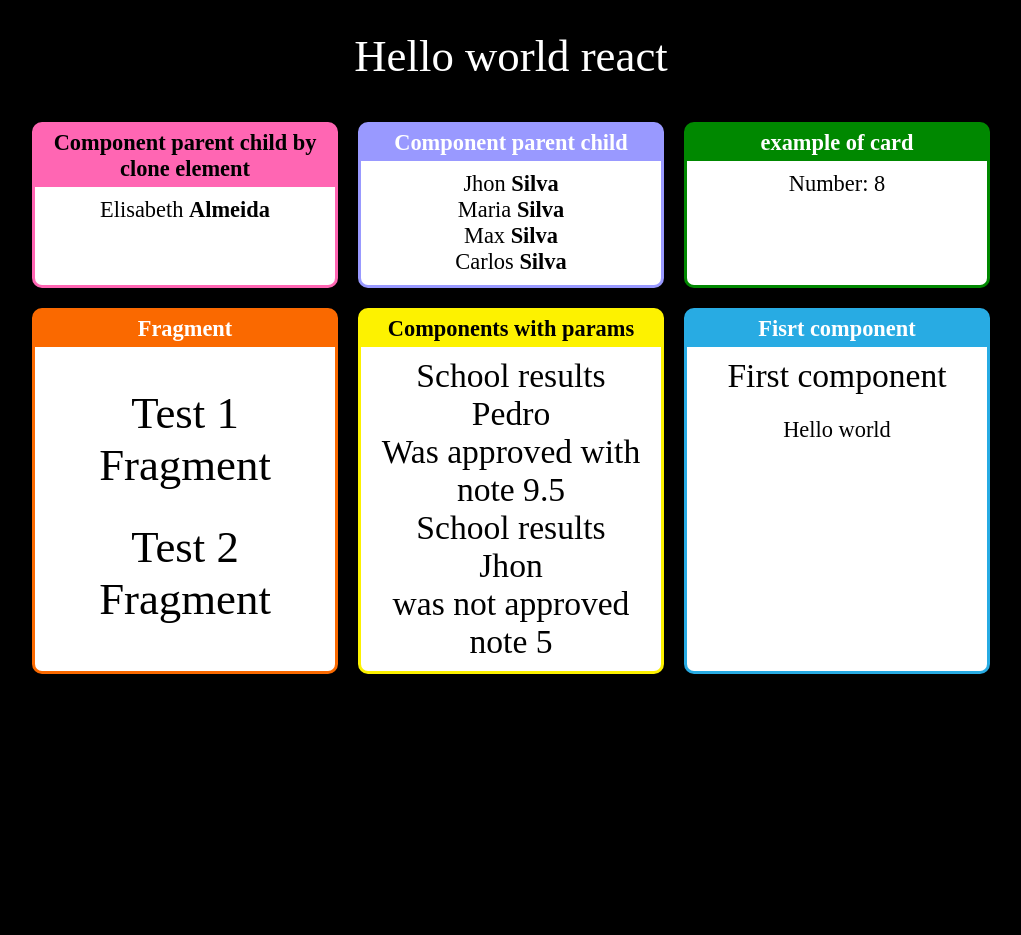
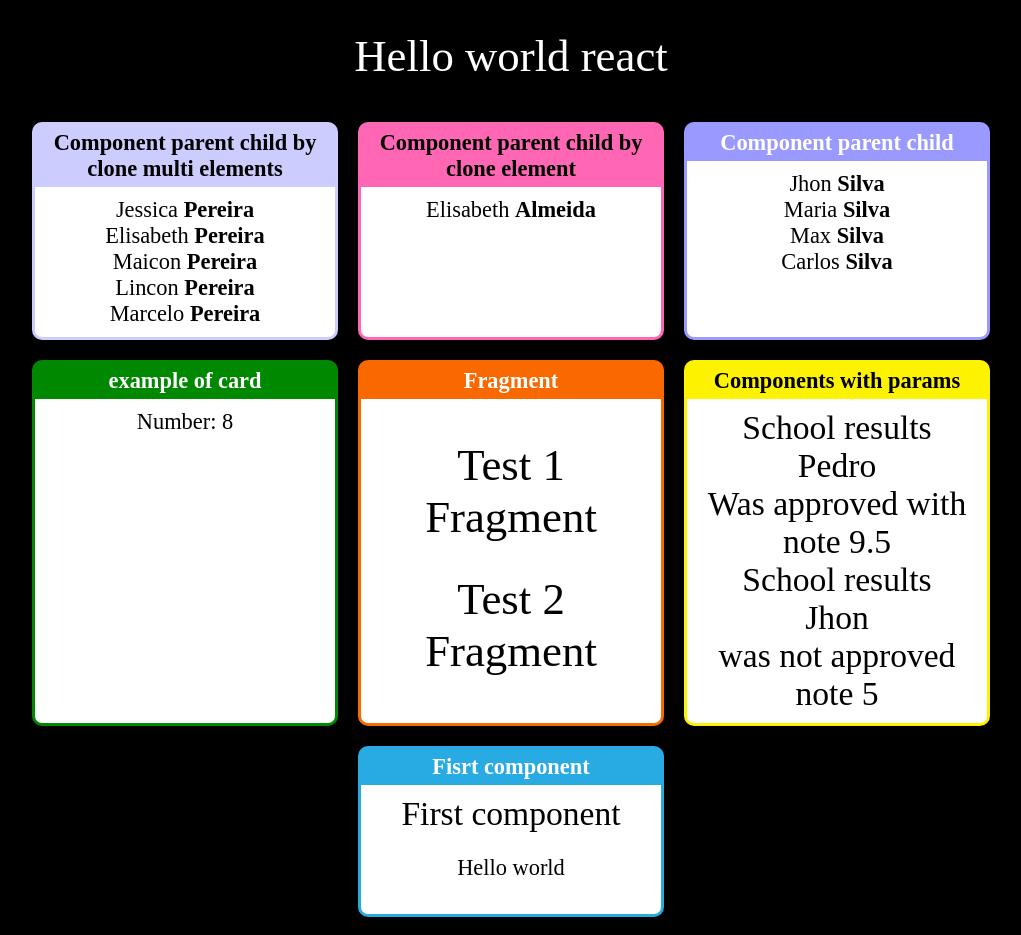
Before and after one commit to bbnsdevelop/react-zero-advanced, a React (Create React App) app in the folder fundamentals/: page / in a window 1280 px wide. Shown: the whole page, without its empty margins (129-1150 px from the left). Before the commit the page ends 800 px from the top, so only its background shows below. Built offline with nearby package versions, Linux system fonts and the light colour scheme.

Commit message:
chore: Parent by clone mult elements props children

```diff
--- a/fundamentals/src/App.jsx
+++ b/fundamentals/src/App.jsx
@@ -8,7 +8,8 @@ import FragmentsComponent from "./components/basic/FragmentsComponent";
 import Calc from "./components/basic/CalcNumberRandomBetweenMinAndMax";
 import Card from "./components/layout/Card";
 import Parent from "./components/basic/component-structure/Parent";
-import ParentByCloneOneElementPropsChildren from './components/basic/component-structure/ParentByPropsChildren'
+import ParentByCloneOneElementPropsChildren from './components/basic/component-structure/ParentByCloneOneElementPropsChildren';
+import ParentByCloneMultElementsPropsChildren from './components/basic/component-structure/ParentByCloneMultElementsPropsChildren';
 import Child from "./components/basic/component-structure/Child";
 
 
@@ -19,6 +20,17 @@ export default (_) => (
     <h1>Hello world react</h1>
 
     <div className="Cards">
+
+
+      <Card title="Component parent child by clone multi elements" color="#ccccff" textColor="#000000">
+        <ParentByCloneMultElementsPropsChildren familyName="Pereira">
+          <Child name="Jessica" />
+          <Child name="Elisabeth" />
+          <Child name="Maicon" />
+          <Child name="Lincon" />
+          <Child name="Marcelo" />
+        </ParentByCloneMultElementsPropsChildren>
+      </Card>
 
       <Card title="Component parent child by clone element" color="#ff66b3" textColor="#000000">
         <ParentByCloneOneElementPropsChildren familyName="Almeida">
--- /dev/null
+++ b/fundamentals/src/components/basic/component-structure/ParentByCloneMultElementsPropsChildren.jsx
@@ -0,0 +1,21 @@
+import React, { cloneElement } from "react";
+
+
+
+const ParentByCloneMultElementsPropsChildren = (props) =>{
+    return (
+        <div>
+            {/*
+                {...props} this is spread operator javascript
+                will pass all properties contained in props for the child
+
+            */}
+            {React.Children.map(props.children, (element) =>{
+                return cloneElement(element, props);
+            }) }
+        </div>
+    );
+}
+
+
+export default ParentByCloneMultElementsPropsChildren;
```
Also changed, not shown: fundamentals/src/components/basic/component-structure/ParentByCloneOneElementPropsChildren.jsx (renamed from fundamentals/src/components/basic/component-structure/ParentByPropsChildren.jsx).
